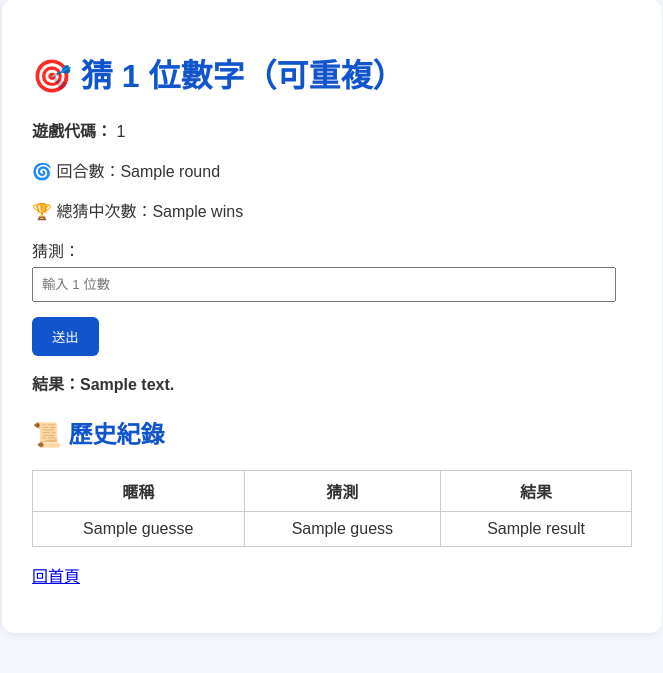
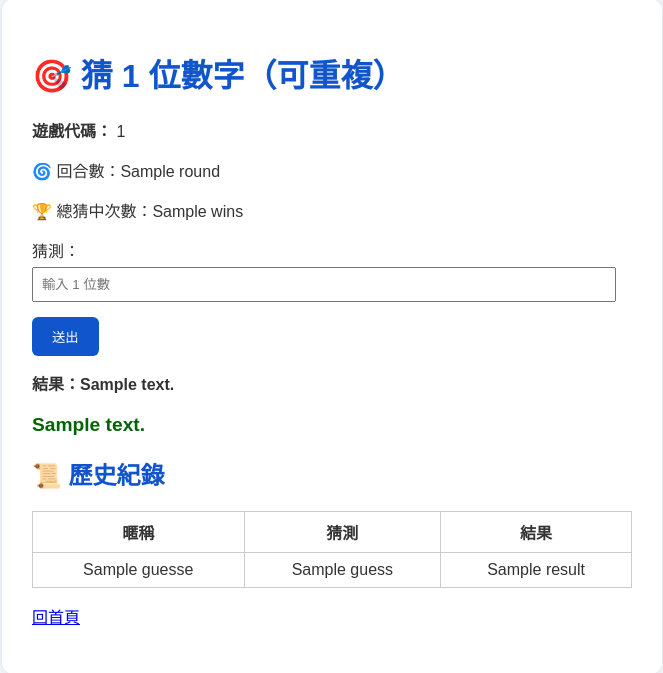
Before and after one commit to SandyO3O/1a2b-game, a Flask app: template templates/game.html in a window 1280 px wide. Shown: the part 29-702 px from the top of the page, without its empty margins (308-971 px from the left). Run offline with Flask 3, Linux system fonts and the light colour scheme; the template is opened without the code that fills it: most values are stand-ins (such as "Sample title", 1, 10 or a date in 2020).

Commit message:
更新內容

```diff
--- a/app.py
+++ b/app.py
@@ -47,7 +47,8 @@ def new_game():
             "guesses": [],
             "round": 1,
             "wins": 0,
-            "host": nickname
+            "host": nickname,
+            "last_message": ""
         }
 
     join_url = request.url_root + 'enter_nickname/' + game_id
@@ -86,7 +87,9 @@ def game(game_id):
             })
             if result == f"{length}A0B":
                 message += f" 🎉 恭喜 {name} 答對！"
+                message += " " + win_msg
                 game["wins"] += 1
+                game["last_message"] = win_msg
 
     return render_template('game.html',
         game_id=game_id,
@@ -96,7 +99,8 @@ def game(game_id):
         length=length,
         round=game.get("round", 1),
         wins=game.get("wins", 0),
-        is_host=(session.get('nickname') == game.get('host'))
+        is_host=(session.get('nickname') == game.get('host')),
+        last_message=game.get("last_message", "")
     )
 
 @app.route('/qr/<game_id>')
--- a/static/style.css
+++ b/static/style.css
@@ -70,3 +70,9 @@ th, td {
   font-weight: bold;
   border-radius: 8px;
 }
+
+.global-message {
+    font-size: 1.2em;
+    color: darkgreen;
+    font-weight: bold;
+}
--- a/templates/game.html
+++ b/templates/game.html
@@ -58,6 +58,10 @@
             <p>✅ 等待房主開始新一局遊戲</p>
         {% endif %}
 
+		{% if last_message %}
+            <p class="global-message">{{ last_message }}</p>
+        {% endif %}
+
         <h2>📜 歷史紀錄</h2>
         <table id="history-table">
             <tr>
```
